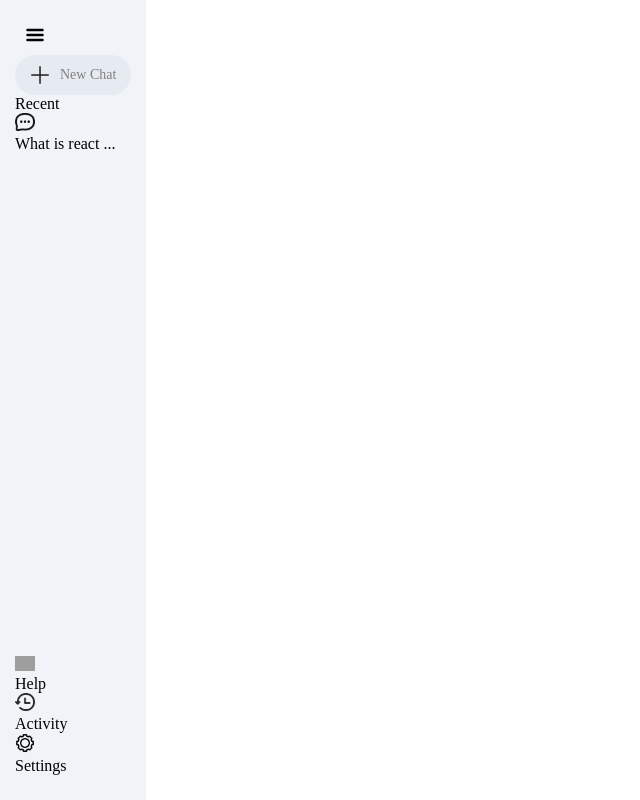
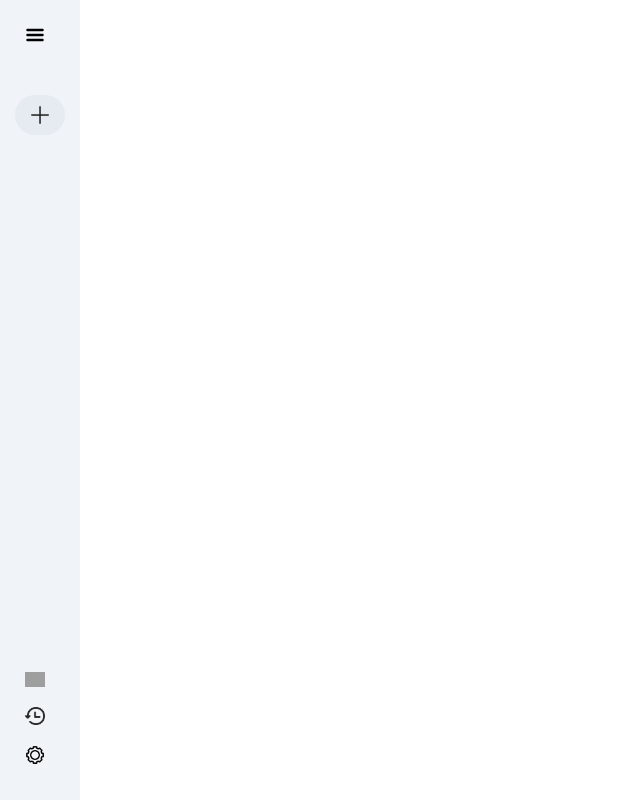
Before and after one commit to vibhuti2006/gemini-clone-project, a React (Vite) app: page / in a window 1280 px wide. Shown: the whole page, without its empty margins (0-640 px from the left). Built offline with nearby package versions, Linux system fonts and the light colour scheme; grey boxes are pictures that could not be loaded.

Commit message:
SideBar component

```diff
--- a/src/components/Sidebar/Sidebar.css
+++ b/src/components/Sidebar/Sidebar.css
@@ -16,7 +16,7 @@
 }
 
 .sidebar .new-chat{
-    margin-top: 10px;
+    margin-top: 50px;
     display: inline-flex;
     align-items: center;
     gap: 10px;
@@ -31,3 +31,33 @@
     display: flex;
     flex-direction: column;
 }
+
+.sidebar .recent-title{
+    margin-top: 30px;
+    margin-bottom: 20px;
+}
+
+.sidebar .recent-entry{
+    display: flex;
+    align-items: start;
+    gap: 10px;
+    padding: 10px;
+    padding-right: 40px;
+    border-radius: 50px;
+    color: #282828;
+    cursor: pointer;
+}
+
+.sidebar .recent-entry:hover{
+    background-color: #e2e6eb;
+}
+
+.sidebar .bottom{
+    display: flex;
+    flex-direction: column;
+}
+
+.sidebar .bottom-item{
+    padding-right: 10px;
+    cursor: pointer;
+}
--- a/src/components/Sidebar/Sidebar.jsx
+++ b/src/components/Sidebar/Sidebar.jsx
@@ -1,37 +1,44 @@
-import React from 'react'
+import React, { useState } from 'react'
 import './Sidebar.css'
 import { assets } from '../../assets/assets'
 
 const Sidebar = () => {
+
+    const[extended, setExtended] = useState(false);
+
   return (
     <div className='sidebar'>
         <div className="top">
-            <img className='menu' src={assets.hamburger_menu} alt="" />
+            <img onClick={()=>setExtended(prev=>!prev)} className='menu' src={assets.hamburger_menu} alt="" />
             <div className="new-chat">
                 <img src={assets.plus_icon} alt="" />
-                <p>New Chat</p>
+                {extended ? <p>New Chat</p> : null}
             </div>
+
+            {extended ?
                 <div className="recent">
                     <p className='recent-title'>Recent</p>
                     <div className="recent-entry">
                         <img src={assets.message_icon} alt="" />
                         <p>What is react ...</p>
                     </div>
-            </div>
+                </div> : null
+            }
+
         </div>
 
         <div className="bottom">
             <div className="bottom-item recent-entry">
                 <img src={assets.question_icon} alt="" />
-                <p>Help</p>
+                {extended ? <p>Help</p> : null}
             </div>
             <div className="bottom-item recent-entry">
                 <img src={assets.history_icon} alt="" />
-                <p>Activity</p>
+                {extended ? <p>Activity</p> : null}
             </div>
             <div className="bottom-item recent-entry">
                 <img src={assets.settings_icon} alt="" />
-                <p>Settings</p>
+                {extended ? <p>Settings</p> : null}
             </div>
         </div>
     </div>
--- a/src/index.css
+++ b/src/index.css
@@ -1,8 +1,9 @@
+@import url('https://fonts.googleapis.com/css2?family=Outfit:wght@100..900&display=swap');
 *{
   padding: 0;
   margin: 0;
   box-sizing: border-box;
-
+  font-family: Outfit;
 }
 #root{
   min-height: 100vh;
```
Lines whose indentation alone changed are shown as unchanged.
